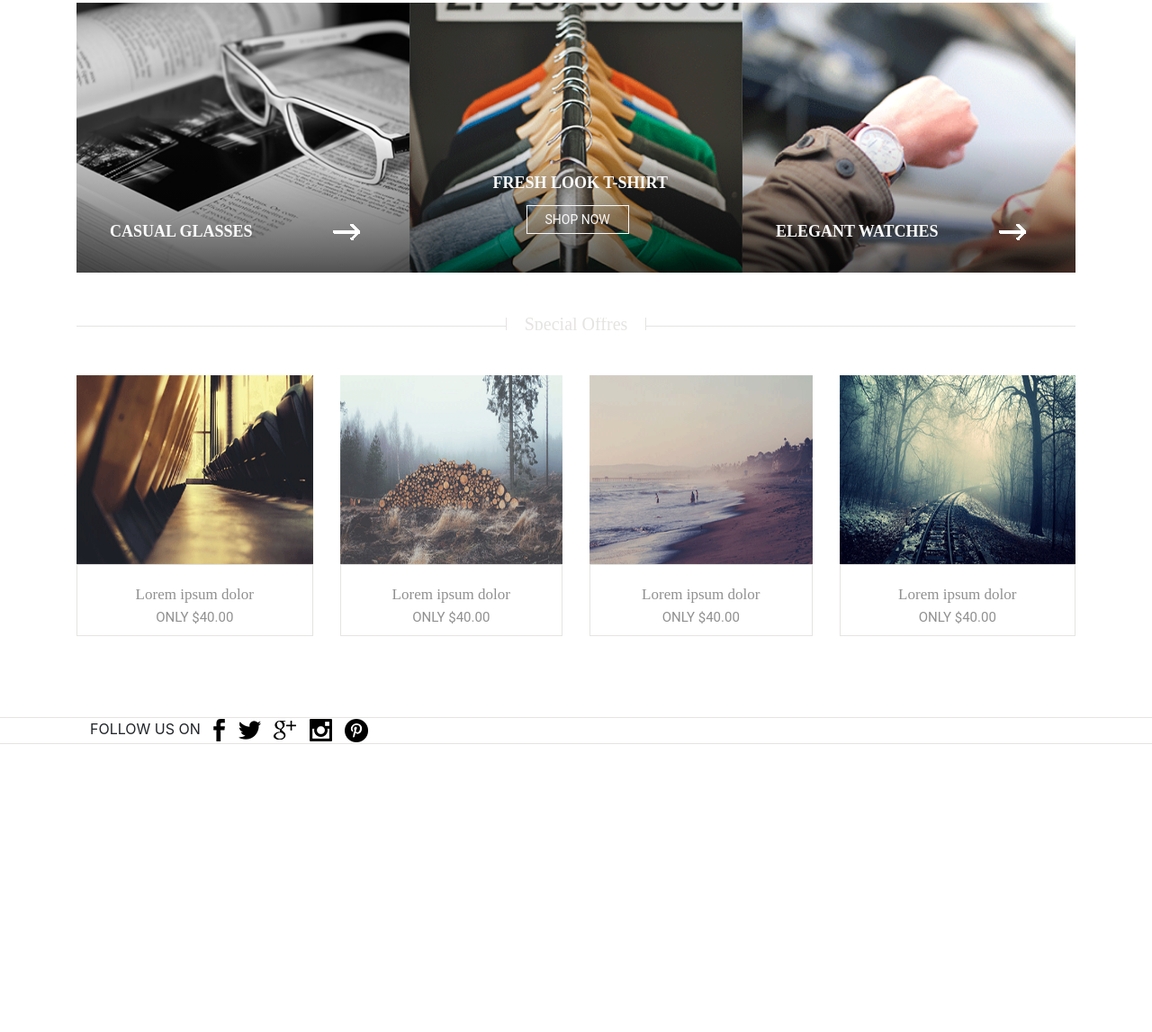
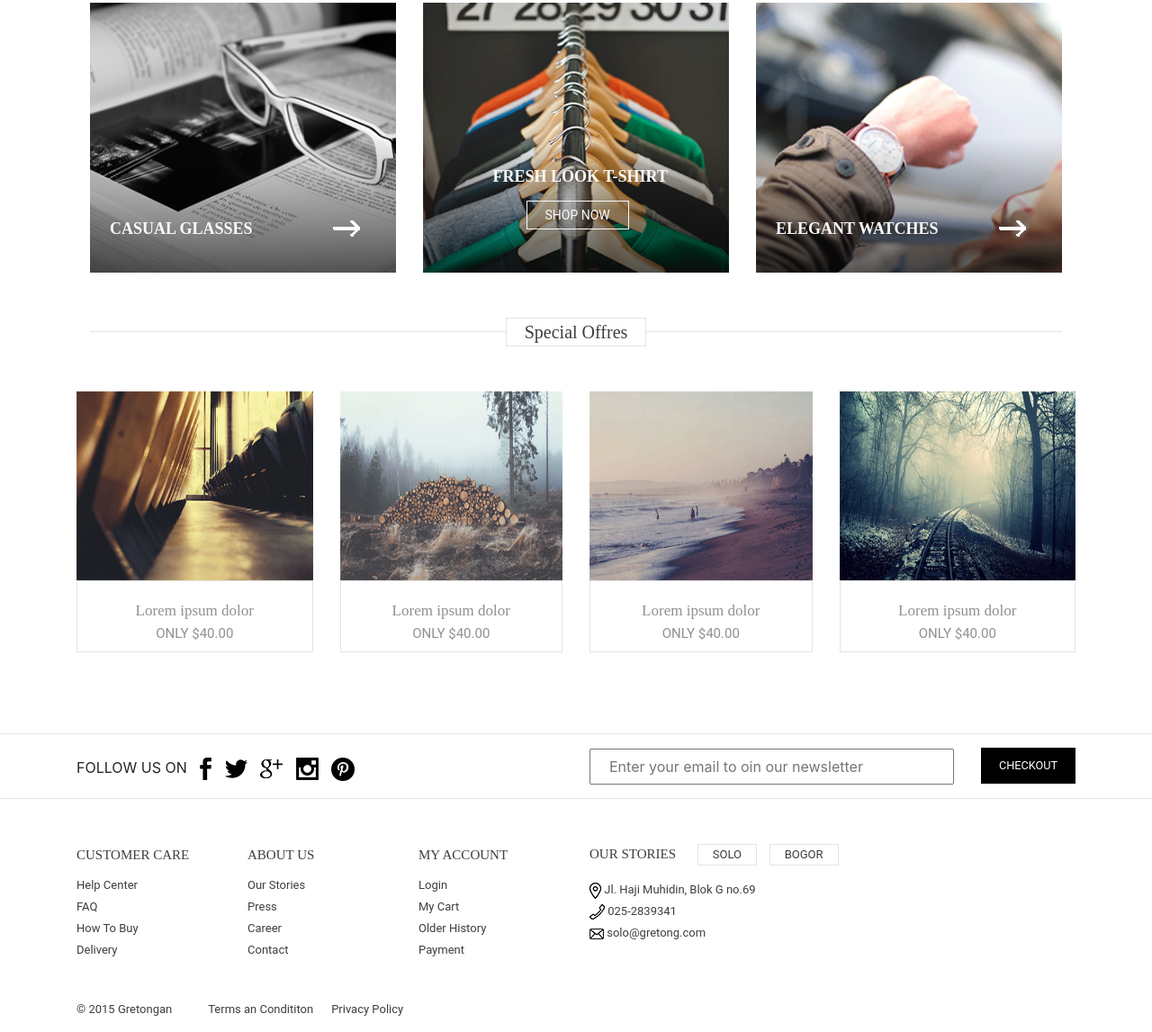
Before and after one commit to TarasBander/HTML-CSS, a plain HTML site: page EleksMentorShip/index.html in a window 1280 px wide. Shown: the part 906-2053 px from the top of the page at 90% size. Before the commit the page ends 1733 px from the top, so only its background shows below. Drawn offline with nearby package versions, Linux system fonts and the light colour scheme; some packages are replaced by stand-ins of ours; a script that the page names is missing.

Commit message:
add semantic, fix view add footer

```diff
--- a/EleksMentorShip/index.html
+++ b/EleksMentorShip/index.html
@@ -1,12 +1,12 @@
 <!DOCTYPE html>
-<html>
+<html lang="en">
 <head>
 <link rel="stylesheet" type="text/css" href="styles/style.css">
 <link rel="stylesheet" type="text/css" href="https://stackpath.bootstrapcdn.com/bootstrap/4.1.0/css/bootstrap.min.css">
-<script type="text/javascript" src="https://rawgithub.com/gsklee/ngStorage/master/ngStorage.js"></script>
 	<title>Gretong</title>
 </head>
 <body>
+	<header>
 		<div class="container-fluid contact-info">
 			<div class="row">
 				<div class="container">
@@ -17,7 +17,9 @@
 				</div>
 			</div>
 		</div>
+	</header>
 	<div class="container">
+		<header>
 			<div class="row">
 				<div class="col-6 logo">
 					<img src="images/logo.png" alt="logo">
@@ -38,6 +40,8 @@
 					</div>
 				</div>
 			</div>
+		</header>
+		<section>
 			<div class="nav-margin">
 				<ul class="nav">
 				  <li class="nav-item">
@@ -90,7 +94,8 @@
 				<div>TUXEDO</div>
 			</div> -->
 
-			<div class="col-6 img-block-1">
+				<div class="col-6">
+					<div class="img-block-1">
 						<div class="img-content-head-1">
 							NEW ARRIVALS
 						</div>
@@ -99,7 +104,9 @@
 						</div>
 						<button class="img-btn">TAKE A LOOK</button>
 				    </div>
-			<div  class="col-6 img-block-2">
+				</div>
+				<div  class="col-6">
+				    <div class="img-block-2">
 						<div class="img-content-head-2">
 							TUXEDO
 						</div>
@@ -108,7 +115,9 @@
 						</div>
 						<button class="img-btn">SHOP NOW</button>
 					</div>
-			<div class="col-8 img-block-3">
+				</div>
+				<div class="col-8">
+				    <div class="img-block-3">
 						<div class="img-content-head-3">
 							SWEATER
 						</div>
@@ -117,54 +126,63 @@
 						</div>
 						<button class="img-btn-3">SHOP NOW</button>
 					</div>
-			<div  class="col-4 img-block-4">
+				</div>
+				<div  class="col-4">
+					<div class="img-block-4">
 						<div class="img-content-head-4">
 							TREKKING SHOES
 						</div>
-					<a class="img-btn-4"><img src="images/right-arrow.png"></a>
+						<a class="img-btn-4"><img src="images/right-arrow.png" alt="right-arrow"></a>
 					</div>
-			<div  class="col-4 img-block-5">
+				</div>
+				<div  class="col-4">
+					<div class="img-block-5">
 						<div class="img-content-head-4">
 							CASUAL GLASSES
 						</div>
-					<a class="img-btn-4"><img src="images/right-arrow.png"></a>
+						<a class="img-btn-4"><img src="images/right-arrow.png"  alt="right-arrow"></a>
 					</div>
-			<div  class="col-4 img-block-6">
+				</div>
+				<div  class="col-4">
+					<div class="img-block-6">
 						<div class="img-content-head-6">
 							FRESH LOOK T-SHIRT
 						</div>
 						<button class="img-btn-6">SHOP NOW</button>
 					</div>
-			<div  class="col-4 img-block-7">
+				</div>
+				<div  class="col-4">
+					<div class="img-block-7">
 						<div class="img-content-head-4">
 							ELEGANT WATCHES
 						</div>
-					<a class="img-btn-4"><img src="images/right-arrow.png"></a>
+						<a class="img-btn-4"><img src="images/right-arrow.png"  alt="right-arrow"></a>
+					</div>
 				</div>
 				<div class="col-12 text-center offers-title"><span>Special Offres</span></div>
 				<div class="col-3 view view1">
-				<img src="images/view1.png">
+					<img src="images/view1.png" alt="view1">
 					<div class="text-center">Lorem ipsum dolor<br><span>
 						ONLY $40.00
 					</span></div>
 					<a class="block">VIEW</a>
 				</div>
 				<div class="col-3 view">
-				<img src="images/view2.png">
+					<img src="images/view2.png" alt="view2">
 					<div class="text-center">Lorem ipsum dolor<br><span>
 						ONLY $40.00
 					</span></div>
 					<a class="block">VIEW</a>
 				</div>
 				<div class="col-3 view">
-				<img src="images/view3.png">
+					<img src="images/view3.png" alt="view3">
 					<div class="text-center">Lorem ipsum dolor<br><span>
 						ONLY $40.00
 					</span></div>
 					<a class="block">VIEW</a>
 				</div>
 				<div class="col-3 view">
-				<img src="images/view4.png">
+					<img src="images/view4.png" alt="view4">
 					<div class="text-center">Lorem ipsum dolor<br><span>
 						ONLY $40.00
 					</span></div>
@@ -174,23 +192,67 @@
 
 				<!-- </div> -->
 			</div>
+		</section>
 	</div>
-	<div class="container-fluid">
+	<footer>
+		<div class="container-fluid footer-border">
 			<div class="row contact_us">
 				<div class="container">
-				<div class="col-6">
+					<div class="row footer-row">
+						<div class="col-6 follow">
 							FOLLOW US ON
-					<img class="social-img" src="images/facebook.png">
-					<img class="social-img" src="images/twitter.png">
-					<img class="social-img" src="images/google.png">
-					<img class="social-img" src="images/instagram.png">
-					<img class="social-img" src="images/pinterest.png">
+							<img class="social-img" src="images/facebook.png" alt="facebook">
+							<img class="social-img" src="images/twitter.png" alt="twitter">
+							<img class="social-img" src="images/google.png" alt="google">
+							<img class="social-img" src="images/instagram.png" alt="instagram">
+							<img class="social-img" src="images/pinterest.png" alt="pinterest">
 						</div>
 						<div class="col-6">
-
+							<input class="email-input" type="text" placeholder="Enter your email to oin our newsletter">
+							<button class="join-btn">CHECKOUT</button>
 						</div>
 					</div>
 				</div>
 			</div>
+		</div>
+	</footer>
+	<footer>
+		<div class="container">
+			<div class="row footer-row">
+				<div class="col-2 footer">
+					<div class="footer-header">CUSTOMER CARE</div>
+					<div class="footer-text">Help Center</div>
+					<div class="footer-text">FAQ</div>
+					<div class="footer-text">How To Buy</div>
+					<div class="footer-text">Delivery</div>
+				</div>
+				<div class="col-2 footer">
+					<div class="footer-header">ABOUT US</div>
+					<div class="footer-text">Our Stories</div>
+					<div class="footer-text">Press</div>
+					<div class="footer-text">Career</div>
+					<div class="footer-text">Contact</div>
+				</div>
+				<div class="col-2 footer">
+					<div class="footer-header">MY ACCOUNT</div>
+					<div class="footer-text">Login</div>
+					<div class="footer-text">My Cart</div>
+					<div class="footer-text">Older History</div>
+					<div class="footer-text">Payment</div>
+				</div>
+				<div class="col-6 right-footer">
+					<div class="footer-header">
+						<span class="stories">OUR STORIES</span>
+						<button class="footer-btn">SOLO</button>
+						<button class="footer-btn">BOGOR</button>
+					</div>
+					<div class="footer-text"><img src="images/address.png" alt="adress"> Jl. Haji Muhidin, Blok G no.69</div>
+					<div class="footer-text"><img src="images/footer_phone.png" alt="phone"> 025-2839341</div>
+					<div class="footer-text"><img src="images/email.png" alt="email"> solo@gretong.com</div>
+				</div>
+				<div class="col-6 policy"><span class="year">© 2015 Gretongan</span><span class="terms">Terms an Condititon</span><span class="terms">Privacy Policy</span></div>
+			</div>
+		</div>
+	</footer>
 </body>
 </html>
--- a/EleksMentorShip/styles/style.css
+++ b/EleksMentorShip/styles/style.css
@@ -312,51 +312,25 @@
 }
 
 
-
-
 .offers-title {
-  /* чтобы линии не выходили за ширину блока заголовка */
-  overflow: hidden;
-  margin-top: 50px;
-    font-size: 20px;
-    font-family: "PlayfairDisplay";
-    color: rgb( 63, 61, 61 );
-    line-height: 0.7;
+    margin-top: 50px;
+    display: flex;
+    flex-direction: row;
 }
-
+.offers-title:before, .offers-title:after{
+    content: "";
+    flex: 1 1;
+    border-bottom: 1px solid rgb(229, 228, 226);
+    margin: auto;
+}
 .offers-title > span {
 	border: 1px solid rgb(229, 228, 226);
 	padding: 8px 20px;
 	color: rgb(229, 228, 226);
-}
-.offers-title:before,
-.offers-title:after {
-  content: '';
-  display: inline-block;
-  vertical-align: middle;
-
-  /* не позволяем ширине превысить 100% (будет добавлен бордюр) */
-  box-sizing: border-box;
-
-  /* установка ширины в 100% делает линию равной ширине тега заголовка
-  ** благодаря этому линия заполнит все свободное пространство
-  ** слева и справа от текста
-  */
-  width: 100%;
-  height: 1px;
-  background: rgb(229, 228, 226);
-
-  /* добавляем к линии левый и правый бордюр цветом основного фона заголовка
-  ** благодаря этому создается нужный отступ между линиями и текстом
-  */
-  border: solid rgb(229, 228, 226);
-  border-width: 0 10px;
-}
-.offers-title:before {
-  margin-left: -100%;
-}
-.offers-title:after {
-  margin-right: -100%;
+	font-size: 20px;
+    font-family: "PlayfairDisplay";
+    color: rgb( 63, 61, 61 );
+    line-height: 0.7;
 }
 
 .view {
@@ -419,36 +393,113 @@
     background-color: rgb(229, 228, 226);
 }
 
-.contact_us {
+/*.contact_us {
+	margin-top: 90px;
+}*/
+
+.footer-border {
+	margin-top: 90px;
 	border-bottom: 1px solid rgb(229, 228, 226);
 	border-top: 1px solid rgb(229, 228, 226);
-	margin-top: 90px;
 }
 
 .footer-margin {
+
 	margin-top: 90px;
 }
-
-/*.social {
-	height: 50px;
-}*/
 
 .social-img {
 	margin-left: 10px;
 }
-/*
-.wrap{color:#fff;position: relative;
+
+.email-input {
+	width: 75%;
+	height: 40px;
+	padding-left: 20px;
+	margin-top: 1px;
 }
-.inner{position: absolute;
-top: 0;left: 0;right: 0;bottom: 0;z-index: -1;
-height: 320px;
-background-size:cover;
 
+.footer-row {
+	padding-top: 15px;
+	padding-bottom: 15px;
+	/*margin-bottom: 40px;*/
 }
-.inner img{width: 100%;
--webkit-mask-image: -webkit-gradient(linear,left top, left bottom,
-color-stop(0.00, rgba(0,0,0,1)),
-color-stop(0.5, rgba(0,0,0,1)),
-color-stop(1.00, rgba(0,0,0,0)));
+
+.join-btn {
+	margin-left: 15px;
+	font-size: 12.691px;
+    font-family: "Roboto";
+    color: white;
+    /*line-height: 1.103;*/
+    background-color: black;
+    border: none;
+    padding: 8px 20px;
+    cursor: pointer;
+    height: 40px;
+    float: right;
 }
-*/
+
+.follow {
+	padding-top: 10px;
+}
+
+.footer {
+	margin-top: 40px;
+}
+
+.right-footer{
+	margin-top: 35px;
+}
+
+.footer-header {
+  font-size: 15px;
+  font-family: "PlayfairDisplay";
+  color: rgb( 63, 61, 61 );
+  line-height: 0.933;
+  text-align: left;
+  margin-bottom: 15px;
+}
+
+.footer-text {
+  font-size: 13px;
+  font-family: "Roboto";
+  color: rgb( 63, 61, 61 );
+  line-height: 1.846;
+}
+
+.stories {
+	margin-right: 10px;
+}
+
+.footer-btn {
+	padding: 5px 16px;
+	font-size: 13px;
+    font-family: "Roboto";
+    color: rgb( 63, 61, 61 );
+	border: 1px solid rgb(229, 228, 226);
+	background-color: white;
+	margin-left: 10px;
+	cursor: pointer;
+}
+
+.footer-btn:hover {
+	background-color: rgb(229, 228, 226);
+}
+
+.year {
+	margin-right: 20px;
+	font-size: 13px;
+    font-family: "Roboto";
+    color: rgb( 63, 61, 61 );
+}
+
+.terms {
+	margin-left: 20px;
+	font-size: 13px;
+    font-family: "Roboto";
+    color: rgb( 63, 61, 61 );
+}
+
+.policy {
+	margin-top: 40px;
+}
```
Also changed, not shown: EleksMentorShip/images/address.png (added), EleksMentorShip/images/email.png (added), EleksMentorShip/images/footer_phone.png (added), EleksMentorShip/images/search.png (added). Lines whose indentation alone changed are shown as unchanged.
